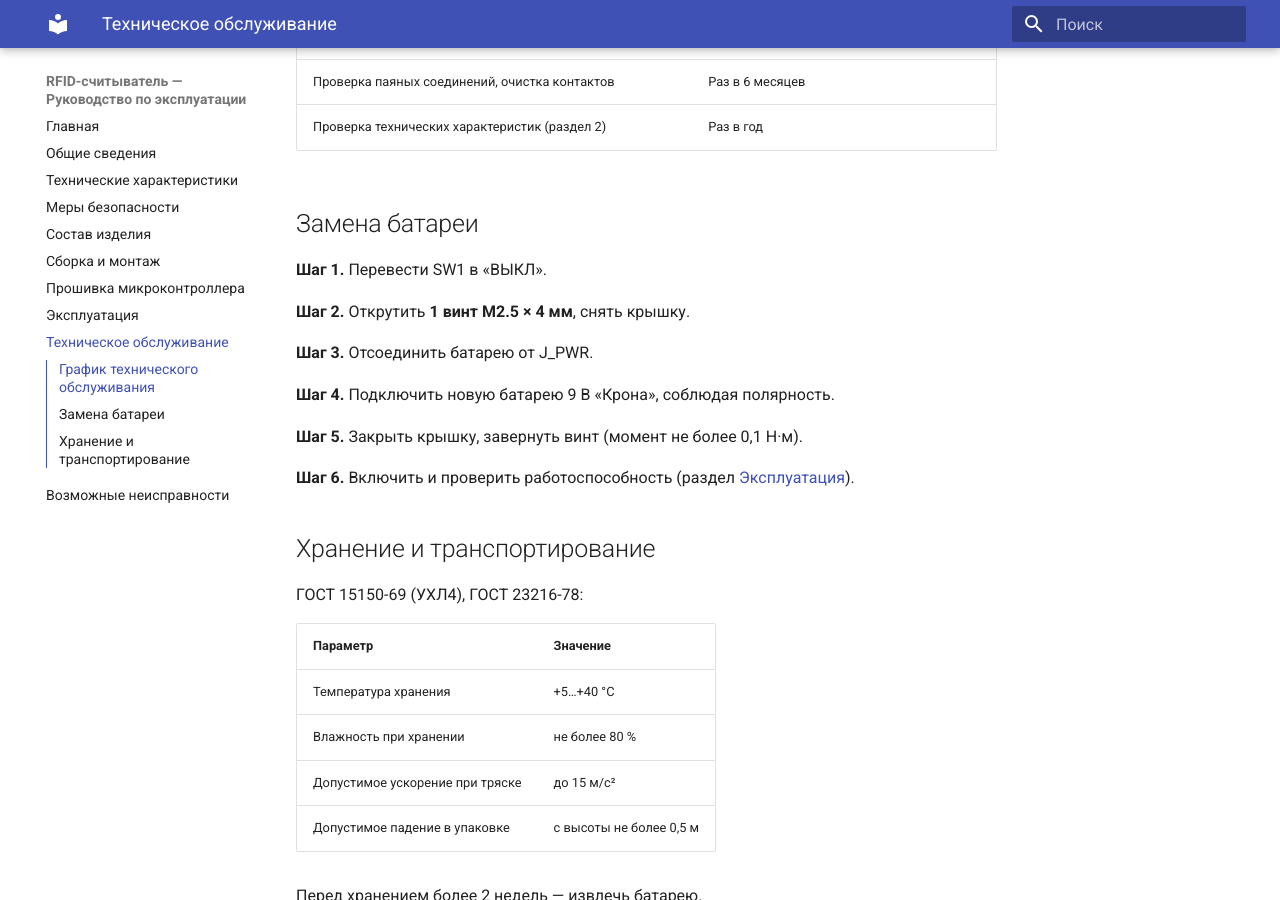
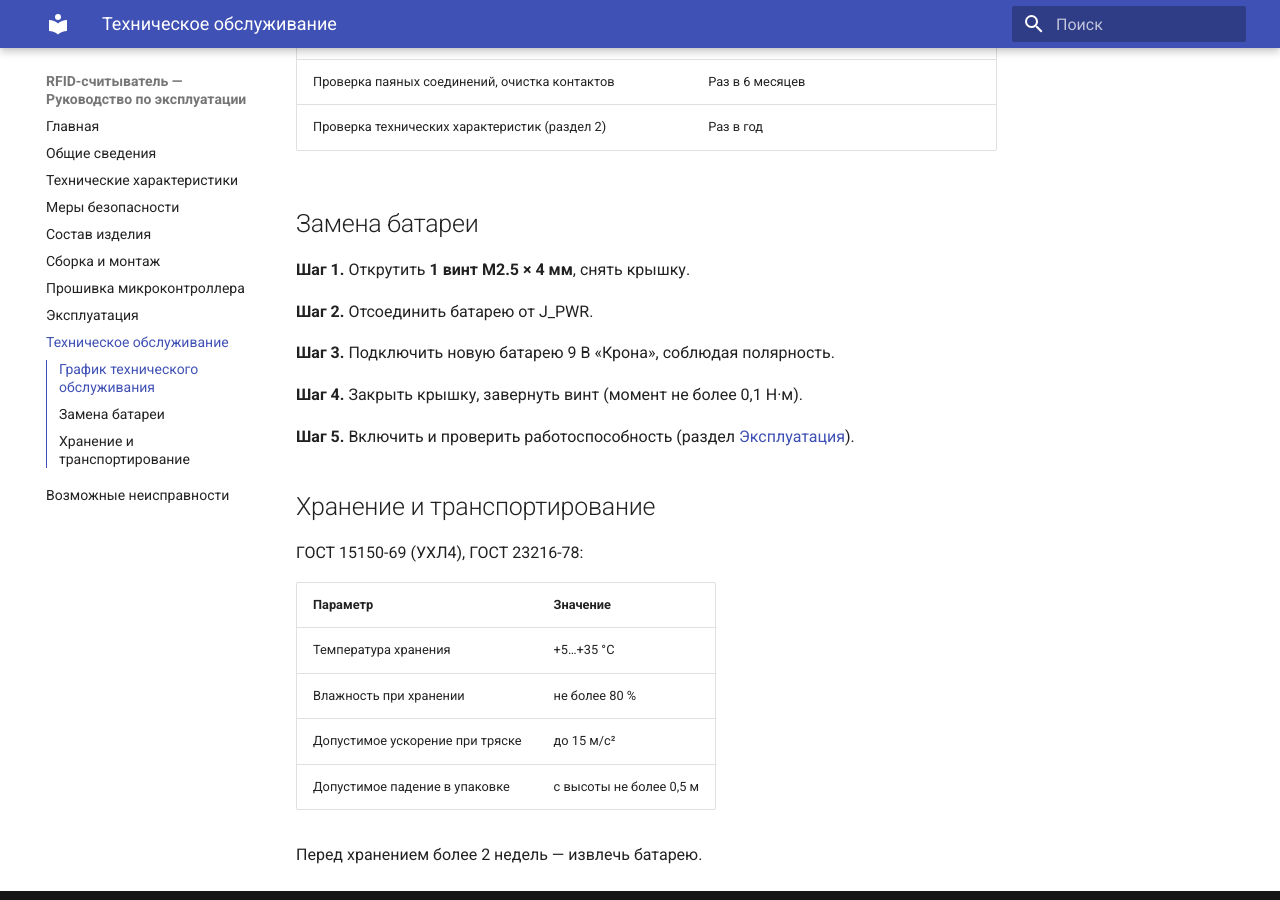
Before and after one commit to Serovvans/rfid-ietr, an MkDocs documentation site: the page built from docs/08_maintenance.md, in a window 1280 px wide and 900 px high, scrolled down 445 px. Built offline with MkDocs 1.6.1 and Material for MkDocs 9.7.7, drawn with Linux system fonts in a browser that asks for light colours.

Commit message:
fix pages

```diff
--- a/docs/08_maintenance.md
+++ b/docs/08_maintenance.md
@@ -14,17 +14,15 @@
 
 ## Замена батареи
 
-**Шаг 1.** Перевести SW1 в «ВЫКЛ».
+**Шаг 1.** Открутить **1 винт M2.5 × 4 мм**, снять крышку.
 
-**Шаг 2.** Открутить **1 винт M2.5 × 4 мм**, снять крышку.
+**Шаг 2.** Отсоединить батарею от J_PWR.
 
-**Шаг 3.** Отсоединить батарею от J_PWR.
+**Шаг 3.** Подключить новую батарею 9 В «Крона», соблюдая полярность.
 
-**Шаг 4.** Подключить новую батарею 9 В «Крона», соблюдая полярность.
+**Шаг 4.** Закрыть крышку, завернуть винт (момент не более 0,1 Н·м).
 
-**Шаг 5.** Закрыть крышку, завернуть винт (момент не более 0,1 Н·м).
-
-**Шаг 6.** Включить и проверить работоспособность (раздел [Эксплуатация](07_operation.md)).
+**Шаг 5.** Включить и проверить работоспособность (раздел [Эксплуатация](07_operation.md)).
 
 ## Хранение и транспортирование
 
@@ -32,7 +30,7 @@
 
 | Параметр | Значение |
 |---|---|
-| Температура хранения | +5…+40 °C |
+| Температура хранения | +5…+35 °C |
 | Влажность при хранении | не более 80 % |
 | Допустимое ускорение при тряске | до 15 м/с² |
 | Допустимое падение в упаковке | с высоты не более 0,5 м |
```
Also changed, not shown: docs/07_operation.md (+4 -5 lines), 2 other files.
